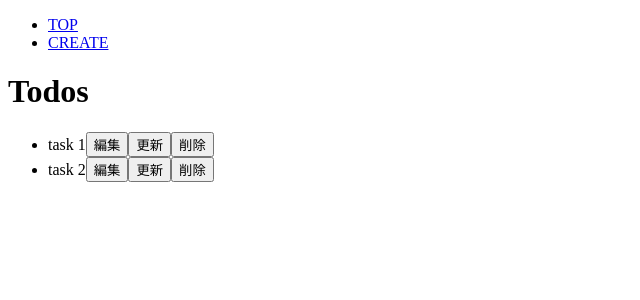
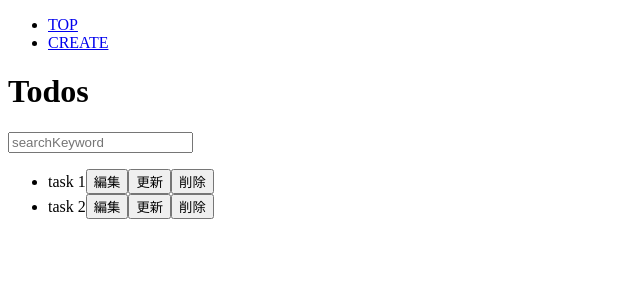
Before and after one commit to RyotaAraya/todo-app-4, a Next.js app: page /todo in a window 1280 px wide. Shown: the top 300 px of the page, without its empty margins (0-640 px from the left). Built offline with nearby package versions, Linux system fonts and the light colour scheme.

Commit message:
検索追加

```diff
--- /dev/null
+++ b/components/atom/InputForm/index.tsx
@@ -0,0 +1,8 @@
+type Props = {
+    value: string
+    placeholder: string
+    handleChange: (e: any) => void
+}
+export const InputForm = ({ value, placeholder, handleChange }: Props) => {
+    return <input value={value} placeholder={placeholder} onChange={(e) => handleChange(e)} />
+}
--- a/components/templates/TodoListTemplate/index.tsx
+++ b/components/templates/TodoListTemplate/index.tsx
@@ -1,14 +1,18 @@
 'use client'
 import { useTodoContext } from '../../../contexts/TodoContext'
-import { TodoList } from "../../organisms/TodoList";
+import { TodoList } from '../../organisms/TodoList'
+import { useTodoTemplate } from './useTodoListTemplate'
+import { InputForm } from "../../atom/InputForm";
 
 export const TodoListTemplate = () => {
     const { originTodoList, handleDeleteTodo } = useTodoContext()
+    const [{ searchKeyword, showTodoList }, { handleChangeSearchKeyword }] = useTodoTemplate({ originTodoList })
     return (
         <>
             <h1>Todos</h1>
+            <InputForm value={searchKeyword} placeholder="searchKeyword" handleChange={handleChangeSearchKeyword} />
             <div>
-                <TodoList todoList={originTodoList} handleDeleteTodo={handleDeleteTodo} />
+                <TodoList todoList={showTodoList} handleDeleteTodo={handleDeleteTodo} />
             </div>
         </>
     )
--- /dev/null
+++ b/components/templates/TodoListTemplate/useTodoListTemplate.ts
@@ -0,0 +1,22 @@
+import { SetStateAction, useState, useMemo } from 'react'
+import { Todo } from '../../../types'
+
+type Props = {
+    originTodoList: Todo[]
+}
+export const useTodoTemplate = ({ originTodoList }: Props) => {
+    const [searchKeyword, setSearchKeyword] = useState('')
+    const handleChangeSearchKeyword = (e: { target: { value: SetStateAction<string> } }) => {
+        setSearchKeyword(e.target.value)
+    }
+    const showTodoList = useMemo(() => {
+        const regexp = new RegExp('^' + searchKeyword, 'i')
+        return originTodoList.filter((todo) => {
+            return todo.title.match(regexp)
+        })
+    }, [originTodoList, searchKeyword])
+    const states = { searchKeyword, showTodoList }
+    const actions = { handleChangeSearchKeyword }
+
+    return [states, actions] as const
+}
```
